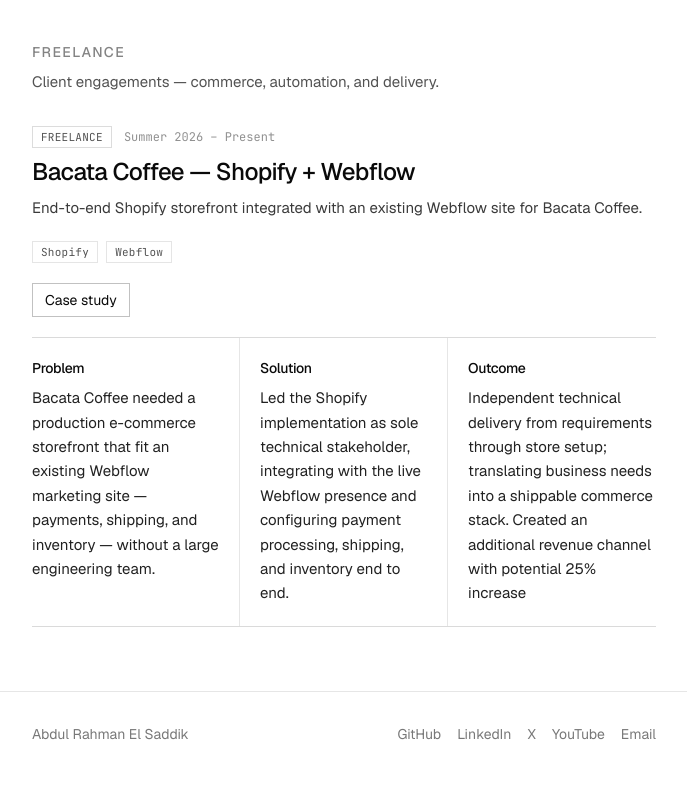
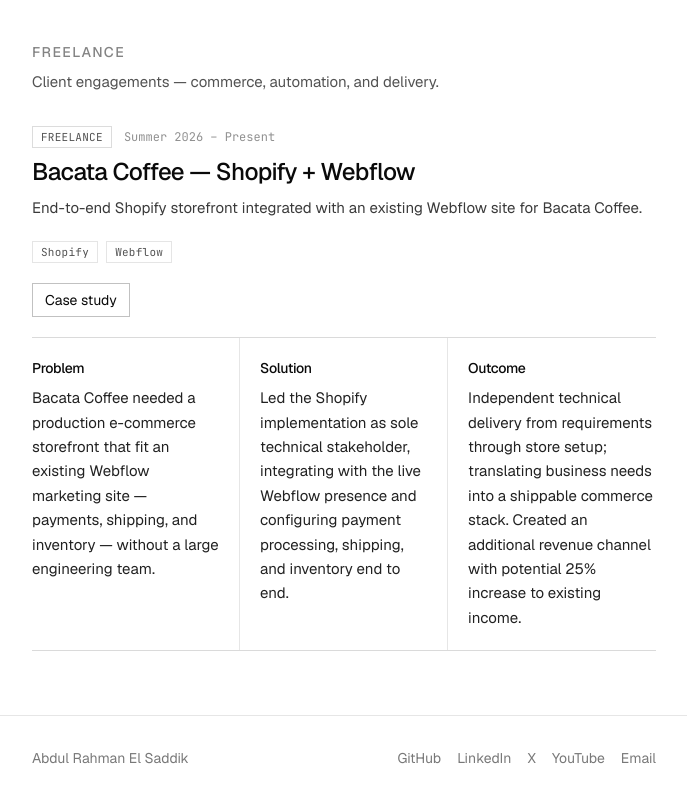
Before and after one commit to Abelsdk/personal-website, a Next.js app: page /projects in a window 1280 px wide. Shown: the part 1529-2329 px from the top of the page, without its empty margins (296-983 px from the left). Before the commit the page ends 2305 px from the top, so only its background shows below. Built offline with nearby package versions, Linux system fonts and the light colour scheme.

Commit message:
Clarify potential income increase in outcome
Updated the outcome description to clarify the potential income increase.

```diff
--- a/content/site.ts
+++ b/content/site.ts
@@ -156,7 +156,7 @@
       solution:
         "Led the Shopify implementation as sole technical stakeholder, integrating with the live Webflow presence and configuring payment processing, shipping, and inventory end to end.",
       outcome:
-        "Independent technical delivery from requirements through store setup; translating business needs into a shippable commerce stack. Created an additional revenue channel with potential 25% increase",
+        "Independent technical delivery from requirements through store setup; translating business needs into a shippable commerce stack. Created an additional revenue channel with potential 25% increase to existing income.",
     },
   },
 ];
```
